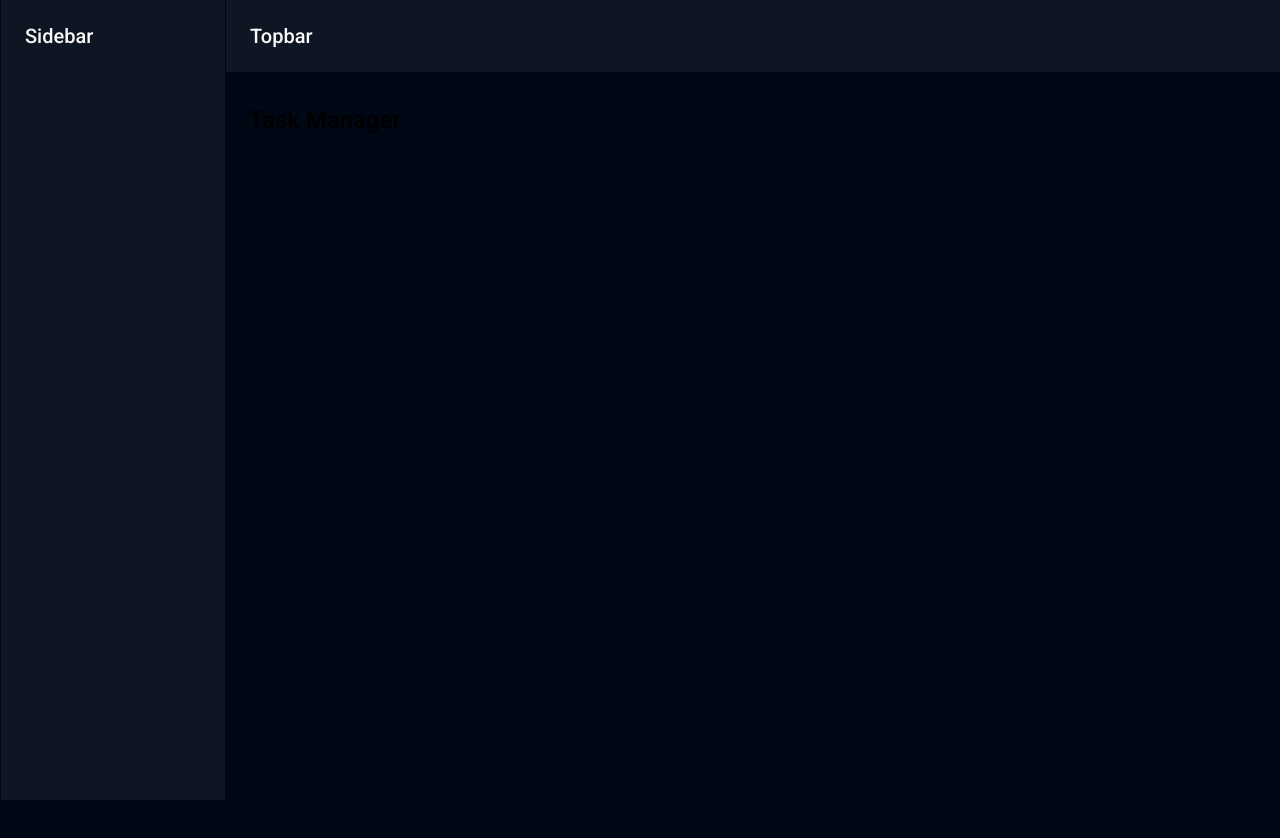
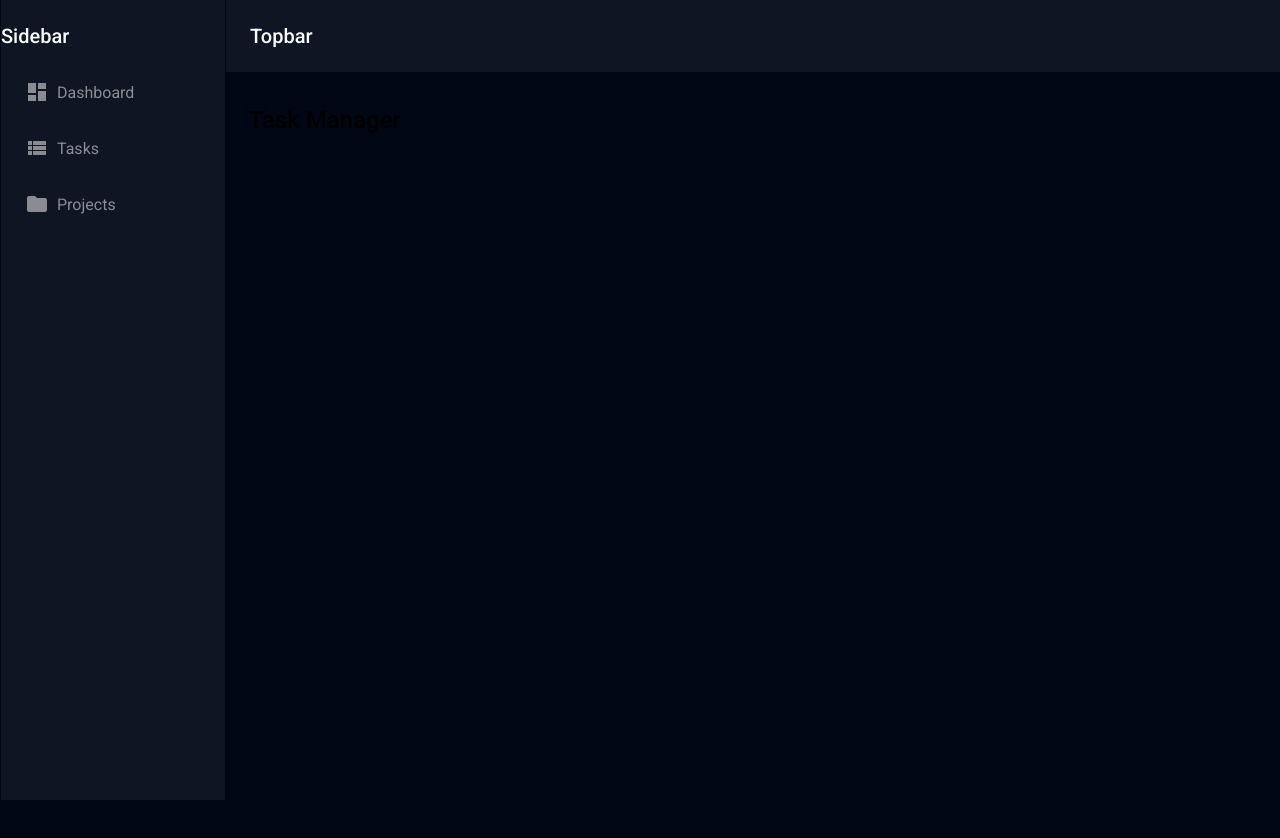
Before and after one commit to jarolthecoder/TaskManager-V2, a Next.js app: page /dashboard/tasks in a window 1280 px wide. Shown: the top 838 px of the page. Built offline with nearby package versions, Linux system fonts and the light colour scheme.

Commit message:
added navbar

```diff
--- a/src/app/globals.css
+++ b/src/app/globals.css
@@ -43,6 +43,18 @@
   margin: 0;
 }
 
+/*global reset*/
+ul {
+  list-style-type: none;
+}
+
+button {
+  border: none;
+  background: none;
+  cursor: pointer;
+  /* text-transform: capitalize; */
+}
+
 html,
 body {
   max-width: 100vw;
@@ -85,11 +97,5 @@ a {
 
 a:hover {
   text-decoration: underline;
+  transition: color 0.2s ease-in-out;
 }
-
-button {
-  border: none;
-  background: none;
-  cursor: pointer;
-  /* text-transform: capitalize; */
-}
--- /dev/null
+++ b/src/components/dashboard/Navigation/Navigation.jsx
@@ -0,0 +1,46 @@
+'use client'
+
+import Link from "next/link"
+import styles from "./Navigation.module.css"
+import { usePathname, useRouter } from "next/navigation";
+
+export const Navigation = () => {
+
+  const currentRoute = usePathname();
+
+  return (
+    <nav className={styles.navbar}>
+      <ul className={styles.links_list}>
+        {navLinks.map(({ path, title, linkIcon }, index) => (
+          <li
+            key={index}
+            className={`${styles.navlink} ${
+              currentRoute === path ? styles.active : null
+            }`}
+          >
+            <span className="material-icons">{linkIcon}</span>
+            <Link href={path}>{title}</Link>
+          </li>
+        ))}
+      </ul>
+    </nav>
+  );
+}
+
+const navLinks = [
+  {
+    title: "Dashboard",
+    path: "/dashboard",
+    linkIcon: "dashboard",
+  },
+  {
+    title: "Tasks",
+    path: "/tasks",
+    linkIcon: "view_list",
+  },
+  {
+    title: "Projects",
+    path: "/projects",
+    linkIcon: "folder",
+  },
+];
--- /dev/null
+++ b/src/components/dashboard/Navigation/Navigation.module.css
@@ -0,0 +1,40 @@
+.navbar {
+  margin-top: 1rem;
+}
+
+.links_list {
+  display: flex;
+  justify-content: flex-start;
+  align-items: flex-start;
+  flex-direction: column;
+}
+
+.navlink {
+  display: flex;
+  justify-content: flex-start;
+  align-items: center;
+  width: 100%;
+  padding: 1rem 1.5rem;
+  gap: 0.5rem;
+  cursor: pointer;
+  border-right: 3px solid transparent;
+}
+
+.navlink a,
+.navlink span {
+  color: var(--clr-gray-dark)
+}
+
+.navlink.active {
+  background: var(--clr-blue-light);
+  border-color: var(--clr-yellow-main);
+}
+
+
+.navlink:hover,
+.navlink:hover a,
+.navlink.active span,
+.navlink.active a {
+  color: var(--clr-gray-light);
+  text-decoration: none;
+}
--- a/src/components/dashboard/index.js
+++ b/src/components/dashboard/index.js
@@ -1,2 +1,3 @@
 export * from './TasksPreview/TasksPreview'
 export * from './ProjectsPreview/ProjectsPreview'
+export * from './Navigation/Navigation'
--- a/src/layout/dashboard/Sidebar/Sidebar.jsx
+++ b/src/layout/dashboard/Sidebar/Sidebar.jsx
@@ -1,9 +1,11 @@
+import { Navigation } from "@/components/dashboard";
 import styles from "./Sidebar.module.css";
 
 export const Sidebar = () => {
   return (
     <aside className={styles.main}>
       <h2>Sidebar</h2>
+      <Navigation />
     </aside>
   );
 };
--- a/src/layout/dashboard/Sidebar/Sidebar.module.css
+++ b/src/layout/dashboard/Sidebar/Sidebar.module.css
@@ -7,7 +7,7 @@
   left: 0;
   top: 0;
   bottom: 0;
-  padding: 1.5rem;
+  padding: 1.5rem 0;
 }
 
 .main h2 {
```
